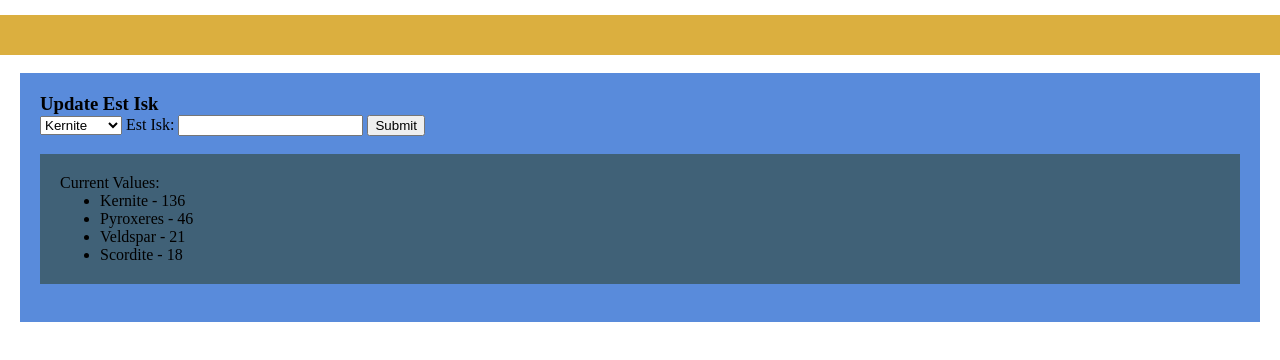
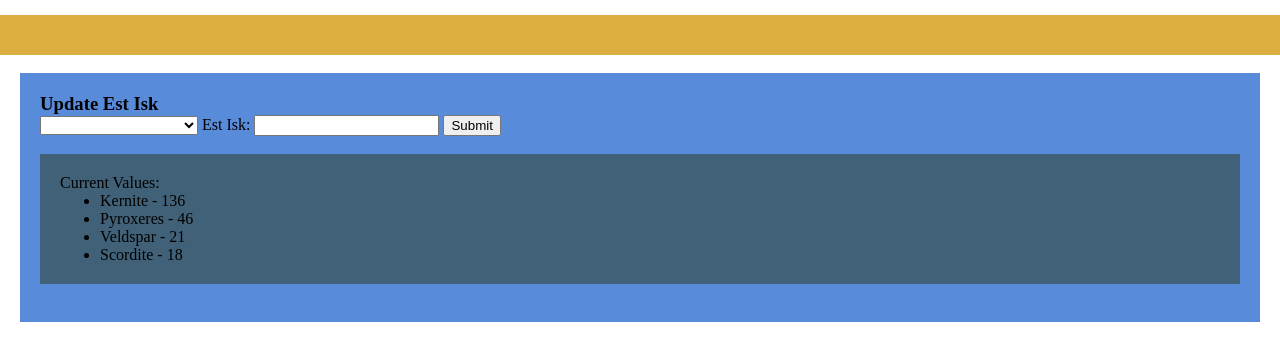
Before and after one commit to Sivias/Eve-Ore-App, a plain HTML site: page index.html in a window 1280 px wide. Shown: the part 40-400 px from the top of the page. Drawn offline with nearby package versions, Linux system fonts and the light colour scheme.

Commit message:
Added opptions list

```diff
--- a/index.html
+++ b/index.html
@@ -19,15 +19,37 @@
         <br>
         <div class="container">
             <div class="ore-1">
+
                 <h3>Update Est Isk</h3>
-
                 <form id="frm1" class="js-ore-form">
 
+                        <!--Dropdown List-->
                     <select name="ore-name" class="js-ore-name">
+                        <option></option>
                         <option>Kernite</option>
+                        <option>Fiery Kernite</option>
+                        <option>Luminous Kernite</option>
+                        <option></option>
                         <option>Pyroxeres</option>
+                        <option>Viscous Pyroxeres</option>
+                        <option>Solid Pyroxeres</option>
+                        <option></option>
                         <option>Veldspar</option>
+                        <option>Dense Veldspar</option>
+                        <option>Concentrated Veldspar</option>
+                        <option></option>
                         <option>Scordite</option>
+                        <option>Massive Scordite</option>
+                        <option>Condensed Scordite</option>
+                        <option></option>
+                        <option>Omber</option>
+                        <option>Golden Omber</option>
+                        <option>Silver Omber</option>
+                        <option></option>
+                        <option>Radiant Hemorphite</option>
+                        <option>Vivid Hemorphite</option>
+                        <option>Hedbergite</option>
+
                     </select>
 
                     Est Isk: <input type="text" name="ore1EstIsk" class="js-ore-input">
```
